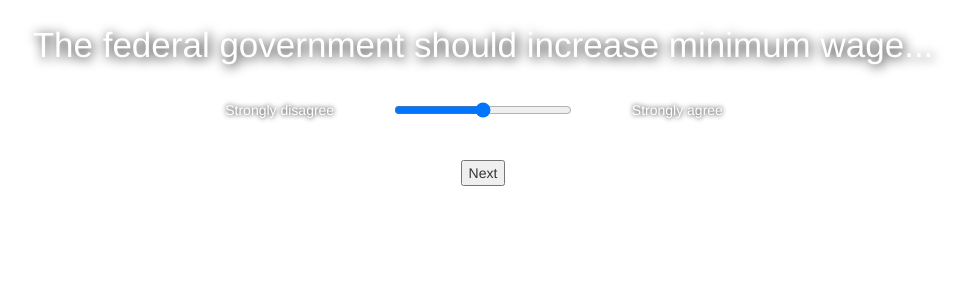
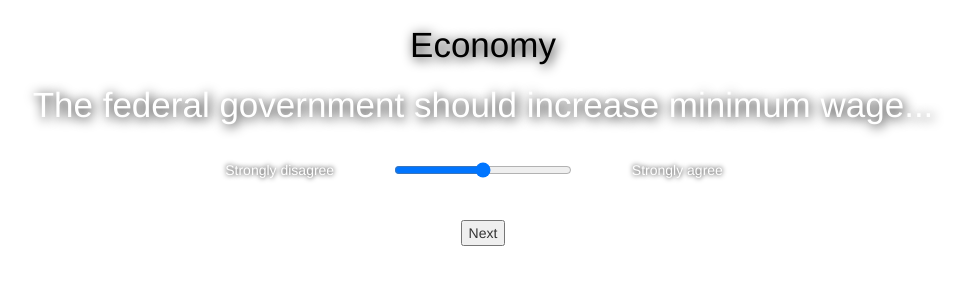
Before and after one commit to vrublack/Hillary-Trump-Morph, a plain HTML site: page index.html in a window 1280 px wide. Shown: the whole page, without its empty margins (157-1123 px from the left). Drawn offline with Linux system fonts and the light colour scheme.

Commit message:
Slightly updated HTML

```diff
--- a/test.html
+++ b/index.html
@@ -4,7 +4,7 @@
     <meta charset="utf-8">
     <meta http-equiv="X-UA-Compatible" content="IE=edge">
     <meta name="viewport" content="width=device-width, initial-scale=1">
-    <title>Basic Bootstrap Template</title>
+    <title>Hilary Trump Morph</title>
     <link rel="stylesheet" type="text/css" href="css/bootstrap.min.css">
     <!-- Optional Bootstrap theme -->
     <link rel="stylesheet" href="css/bootstrap-theme.min.css">
@@ -14,6 +14,9 @@
 <body onload="init()" style="background-image: url('images/america.jpg'); background-size: 100%;     background-repeat: no-repeat;">
 
     <br>
+	<p style="color: black;
+    font-size: 35px;
+    text-shadow: 2px 2px 12px #000000;" id="category-text" class="text-center">Category</p>
     <p style="color: white;
     font-size: 35px;
     text-shadow: 2px 2px 12px #000000;" id="question-text" class="text-center">Question</p>
```
